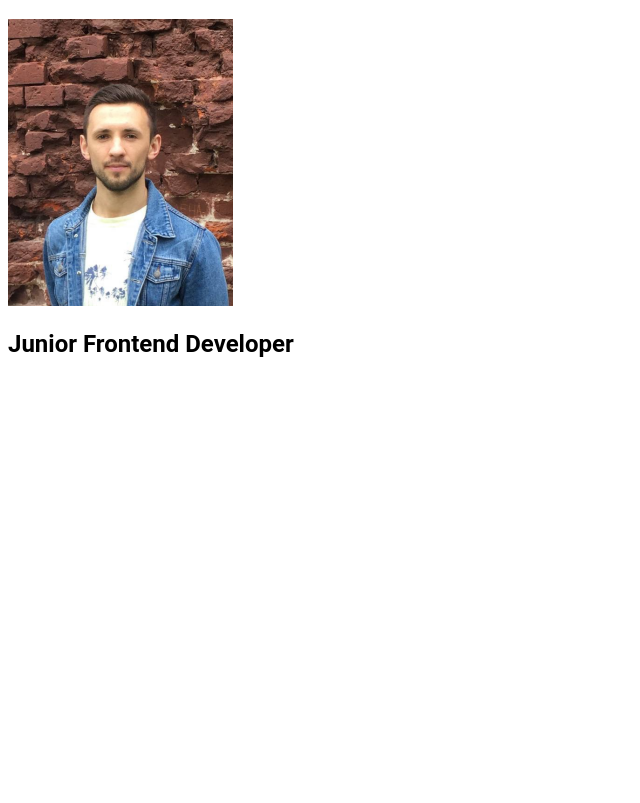
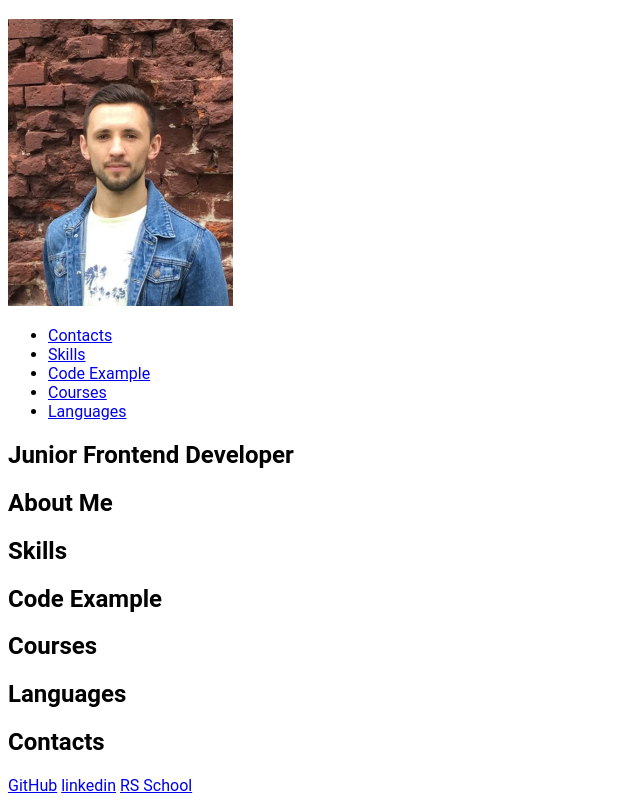
Before and after one commit to serbuxs/rsschool-cv, a plain HTML site: page index.html in a window 1280 px wide. Shown: the part 61-864 px from the top of the page, without its empty margins (0-640 px from the left). Before the commit the page ends 800 px from the top, so only its background shows below. Drawn offline with Linux system fonts and the light colour scheme.

Commit message:
feat: added semantic elements into index file

```diff
--- a/index.html
+++ b/index.html
@@ -12,8 +12,37 @@
     <title>cv</title>
 </head>
 <body>
-    <h1>Siarhei Bukhavets</h1>
-        <img src="assets/bukh.png" alt="my_photo">
-        <h2>Junior Frontend Developer</h2>
+    <header>
+        <div class="container">
+            <h1>Siarhei Bukhavets</h1>
+            <img src="assets/bukh.png" alt="my_photo">
+            <nav class="nav">
+                <ul class="nav-list">
+                    <li class="nav-item"><a href="#contacts" class="nav-link">Contacts</a></li>
+                    <li class="nav-item"><a href="#skills" class="nav-link">Skills</a></li>
+                    <li class="nav-item"><a href="#code" class="nav-link">Code Example</a></li>
+                    <li class="nav-item"><a href="#courses" class="nav-link">Courses</a></li>
+                    <li class="nav-item"><a href="#languages" class="nav-link">Languages</a></li>
+                </ul>
+        </div>
+    </header>
+    <main>
+        <div class="container">
+            <h2>Junior Frontend Developer</h2>
+            <h2>About Me</h2>
+            <h2 id="skills">Skills</h2>
+            <h2 id="code">Code Example</h2>
+            <h2 id="courses">Courses</h2>
+            <h2 id="languages">Languages</h2>
+        </div>
+    </main>
+    <footer>
+        <div class="container">
+            <h2 id="contacts">Contacts</h2>
+            <a href="https://github.com/serbuxs/">GitHub</a>
+            <a href="https://www.linkedin.com/in/sbukhavets/">linkedin</a>
+            <a href="https://rs.school/js/">RS School</a>
+        </div>
+    </footer>
 </body>
 </html>
```
